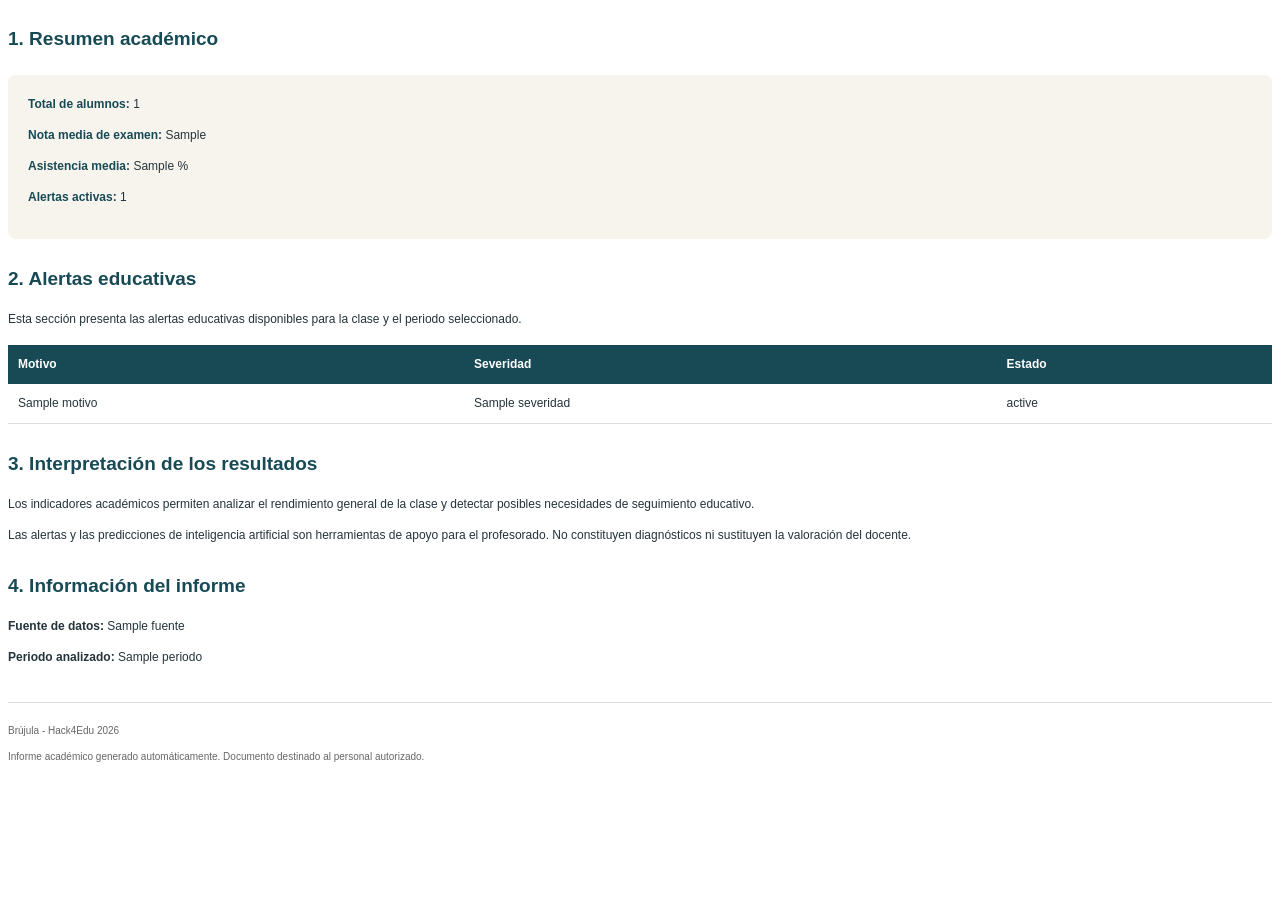
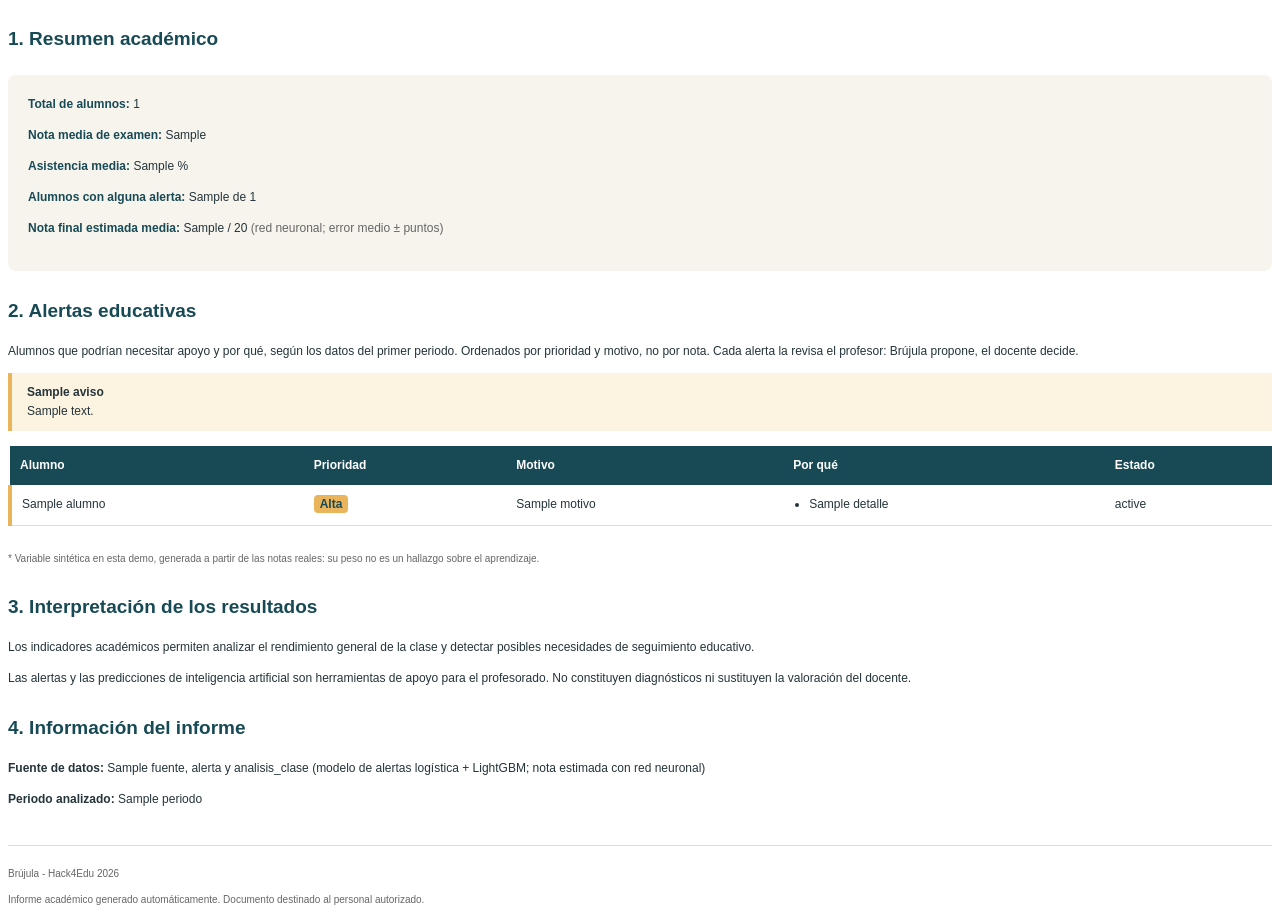
Before and after one commit to Serdan1/brujula, a Python web app: template reports/templates/clase.html in a window 1280 px wide. Shown: the part 223-1141 px from the top of the page. Before the commit the page ends 985 px from the top, so only its background shows below. Run offline with Jinja, Linux system fonts and the light colour scheme; the template is opened without the code that fills it: most values are stand-ins (such as "Sample title", 1, 10 or a date in 2020).

Commit message:
reports: alertas individuales, datos del modelo e informe por escuela

```diff
--- a/reports/templates/clase.html
+++ b/reports/templates/clase.html
@@ -89,6 +89,46 @@
             margin-top: 15px;
         }
 
+        .alta td:first-child {
+            border-left: 4px solid #E9B45C;
+        }
+
+        .etiqueta-alta {
+            background-color: #E9B45C;
+            color: #174A55;
+            font-weight: bold;
+            padding: 2px 6px;
+            border-radius: 4px;
+        }
+
+        .aviso-grupo {
+            background-color: #FDF3E1;
+            border-left: 4px solid #E9B45C;
+            padding: 10px 15px;
+            margin-top: 10px;
+        }
+
+        .motivos {
+            margin: 0;
+            padding-left: 16px;
+        }
+
+        .barra-fondo {
+            background-color: #EEEAE0;
+            height: 12px;
+            border-radius: 3px;
+        }
+
+        .barra {
+            background-color: #174A55;
+            height: 12px;
+            border-radius: 3px;
+        }
+
+        tr {
+            page-break-inside: avoid;
+        }
+
         .nota {
             font-size: 10px;
             color: #666666;
@@ -148,35 +188,67 @@
         </div>
 
         <div class="indicador">
-            <strong>Alertas activas:</strong>
-            {{ total_alertas }}
+            <strong>Alumnos con alguna alerta:</strong>
+            {{ alumnos_con_alerta }} de {{ total_alumnos }}
         </div>
+
+        {% if nota_estimada_media is not none %}
+        <div class="indicador">
+            <strong>Nota final estimada media:</strong>
+            {{ nota_estimada_media }} / 20
+            <span style="color:#666666">(red neuronal; error medio ±{{ error_nota }} puntos)</span>
+        </div>
+        {% endif %}
 
     </div>
 
     <h2>2. Alertas educativas</h2>
 
     <p>
-        Esta sección presenta las alertas educativas
-        disponibles para la clase y el periodo seleccionado.
+        Alumnos que podrían necesitar apoyo y por qué, según los datos del primer periodo.
+        Ordenados por prioridad y motivo, no por nota. Cada alerta la revisa el profesor:
+        Brújula propone, el docente decide.
     </p>
+
+    {% for aviso in avisos_grupo %}
+    <div class="aviso-grupo">
+        <strong>{{ aviso.titulo }}</strong><br>
+        {{ aviso.descripcion }}
+    </div>
+    {% endfor %}
 
     {% if alertas %}
 
     <table>
         <thead>
             <tr>
+                <th>Alumno</th>
+                <th>Prioridad</th>
                 <th>Motivo</th>
-                <th>Severidad</th>
+                <th>Por qué</th>
                 <th>Estado</th>
             </tr>
         </thead>
 
         <tbody>
             {% for alerta in alertas %}
-            <tr>
+            <tr class="{{ 'alta' if alerta.alta else '' }}">
+                <td>{{ alerta.alumno }}</td>
+                <td>
+                    {% if alerta.alta %}
+                    <span class="etiqueta-alta">Alta</span>
+                    {% else %}
+                    Media
+                    {% endif %}
+                </td>
                 <td>{{ alerta.motivo }}</td>
-                <td>{{ alerta.severidad }}</td>
+                <td>
+                    <ul class="motivos">
+                        {% for m in alerta.detalle %}
+                        <li>{{ m }}</li>
+                        {% endfor %}
+                    </ul>
+                </td>
                 <td>{{ alerta.estado }}</td>
             </tr>
             {% endfor %}
@@ -186,14 +258,41 @@
     {% else %}
 
     <div class="sin-alertas">
-        <p>
-            El detalle de las alertas individuales
-            todavía no está integrado en esta versión
-            del informe.
-        </p>
+        <p>No hay alertas activas para esta clase y asignatura.</p>
     </div>
 
     {% endif %}
+
+    {% if analisis_disponible and importancia %}
+
+    <h3>Qué pesa más en las alertas de esta clase</h3>
+
+    <p>
+        Contribución media de cada variable al modelo (SHAP). Indica en qué se fija
+        el modelo, no qué causa el resultado.
+    </p>
+
+    <table>
+        <tbody>
+            {% for v in importancia %}
+            <tr>
+                <td style="width:40%">{{ v.nombre }}</td>
+                <td>
+                    <div class="barra-fondo">
+                        <div class="barra" style="width: {{ v.porcentaje_barra }}%"></div>
+                    </div>
+                </td>
+            </tr>
+            {% endfor %}
+        </tbody>
+    </table>
+
+    {% endif %}
+
+    <p class="nota">
+        * Variable sintética en esta demo, generada a partir de las notas reales:
+        su peso no es un hallazgo sobre el aprendizaje.
+    </p>
 
     <h2>3. Interpretación de los resultados</h2>
 
@@ -214,7 +313,8 @@
 
     <p>
         <strong>Fuente de datos:</strong>
-        {{ fuente }}
+        {{ fuente }}, alerta y analisis_clase (modelo de alertas logística + LightGBM;
+        nota estimada con red neuronal)
     </p>
 
     <p>
```
Also changed, not shown: reports/datos_informes.py (+11 -4 lines), reports/datos_modelo.py (added, +185 -0 lines), reports/main.py (+18 -3 lines), reports/templates/centro.html (+35 -5 lines).
